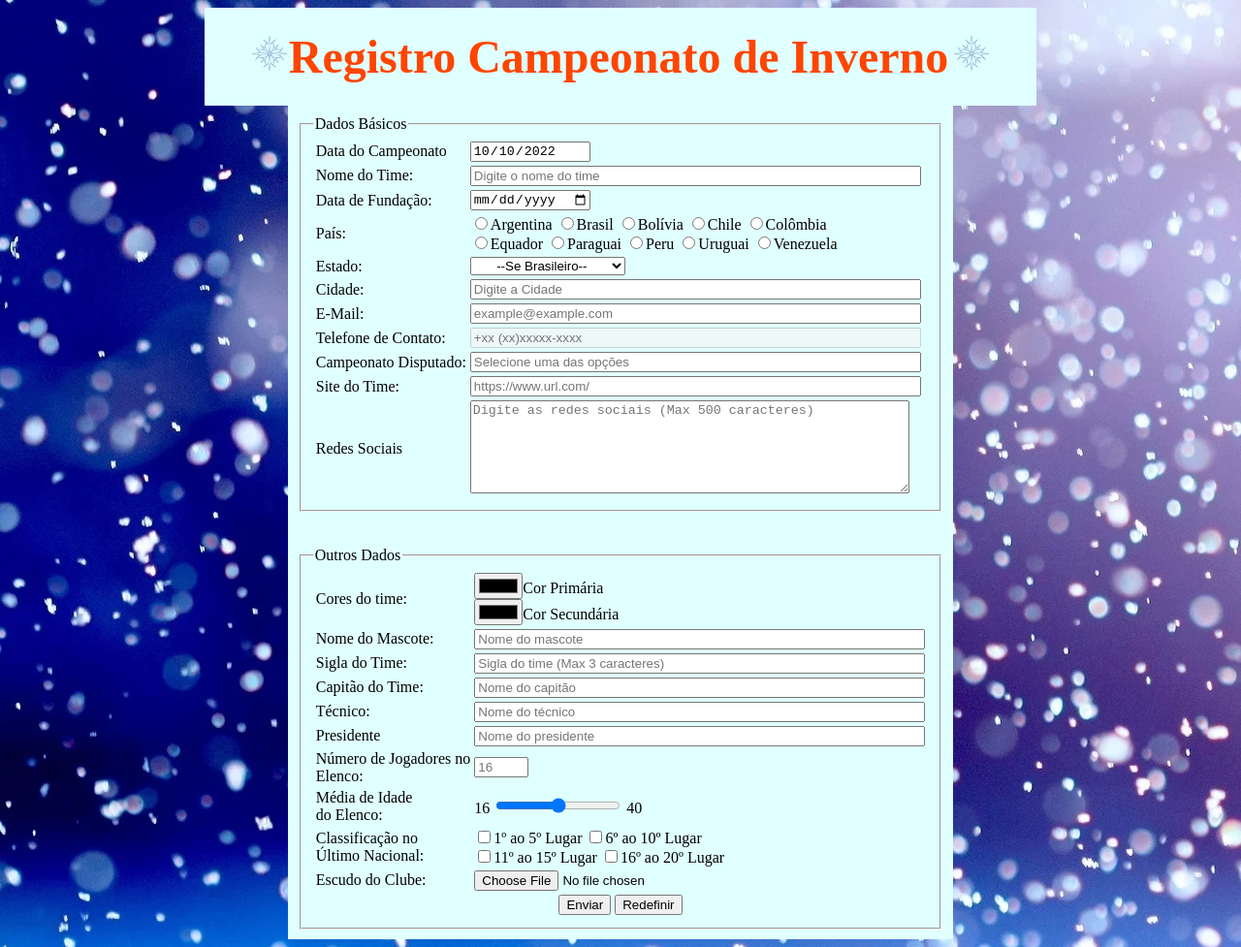
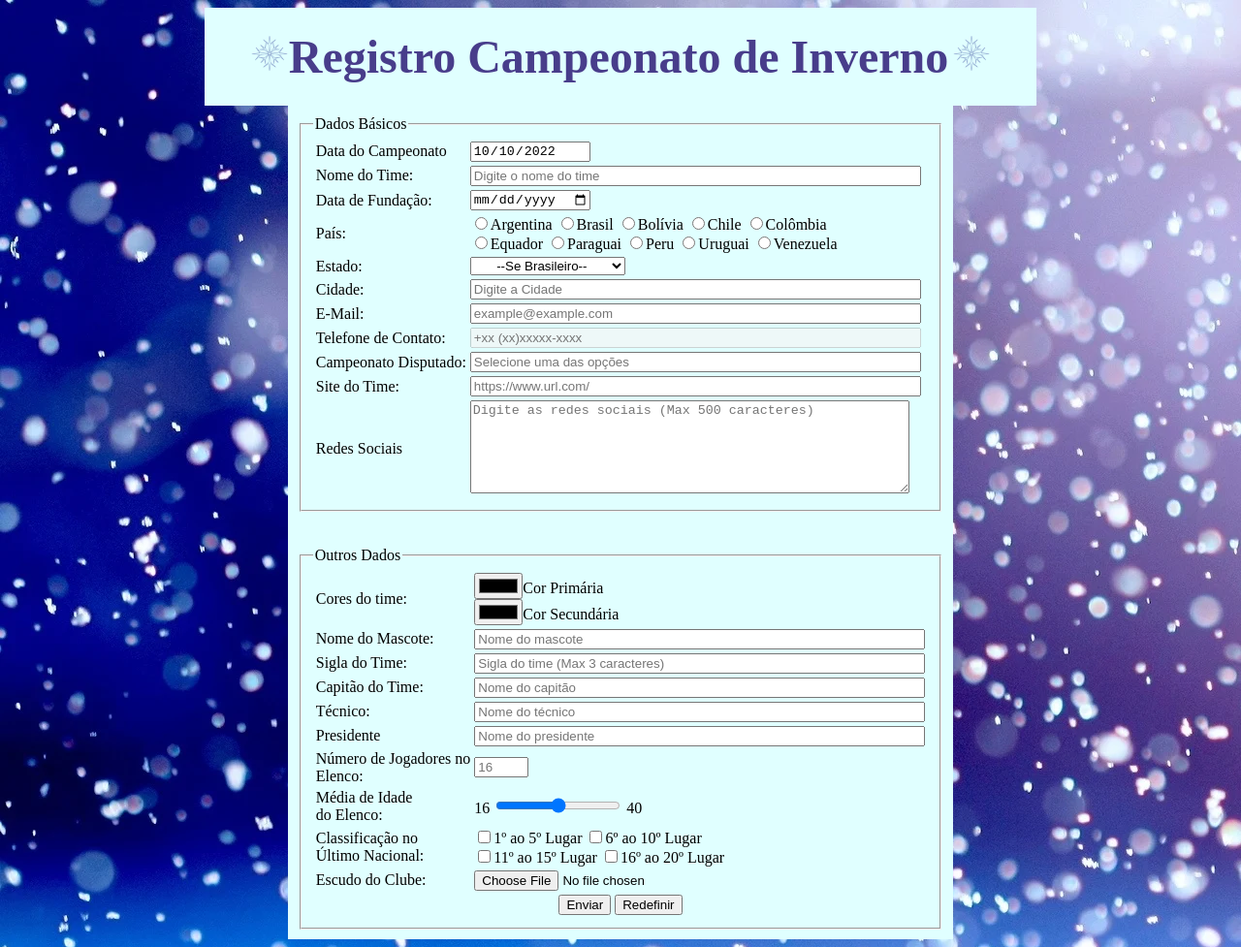
Before and after one commit to ArturDeclie/formulario, a plain HTML site: page index.html in a window 1280 px wide. Shown: the whole page at 97% size. Drawn offline with Linux system fonts and the light colour scheme.

Commit message:
Update index.html

```diff
--- a/index.html
+++ b/index.html
@@ -9,7 +9,7 @@
 <body background="img/fundo2.webp">
 <table align="center" bgcolor="#E0FFFF" cellpadding="5">
     <tr>
-        <td colspan="2"><figure><img src="img/floco.png" alt="floco de neve" height="40" width="40"><font size="12" color="#FF4500"><b>Registro Campeonato de Inverno</b></font> <img src="img/floco.png" alt="floco de neve" height="40" width="40"></figure>
+        <td colspan="2"><figure><img src="img/floco.png" alt="floco de neve" height="40" width="40"><font size="12" color="#483D8B"><b>Registro Campeonato de Inverno</b></font> <img src="img/floco.png" alt="floco de neve" height="40" width="40"></figure>
          </td>
 
     </tr>
```
